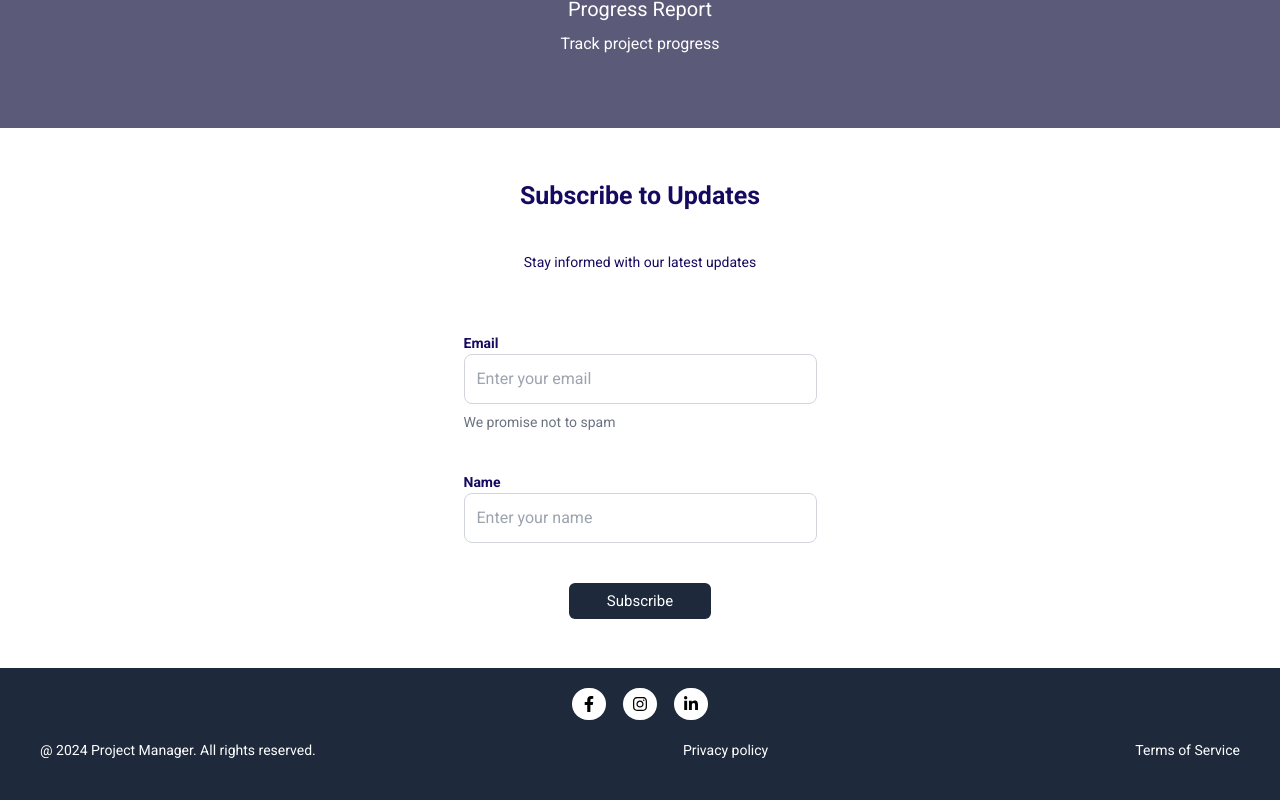
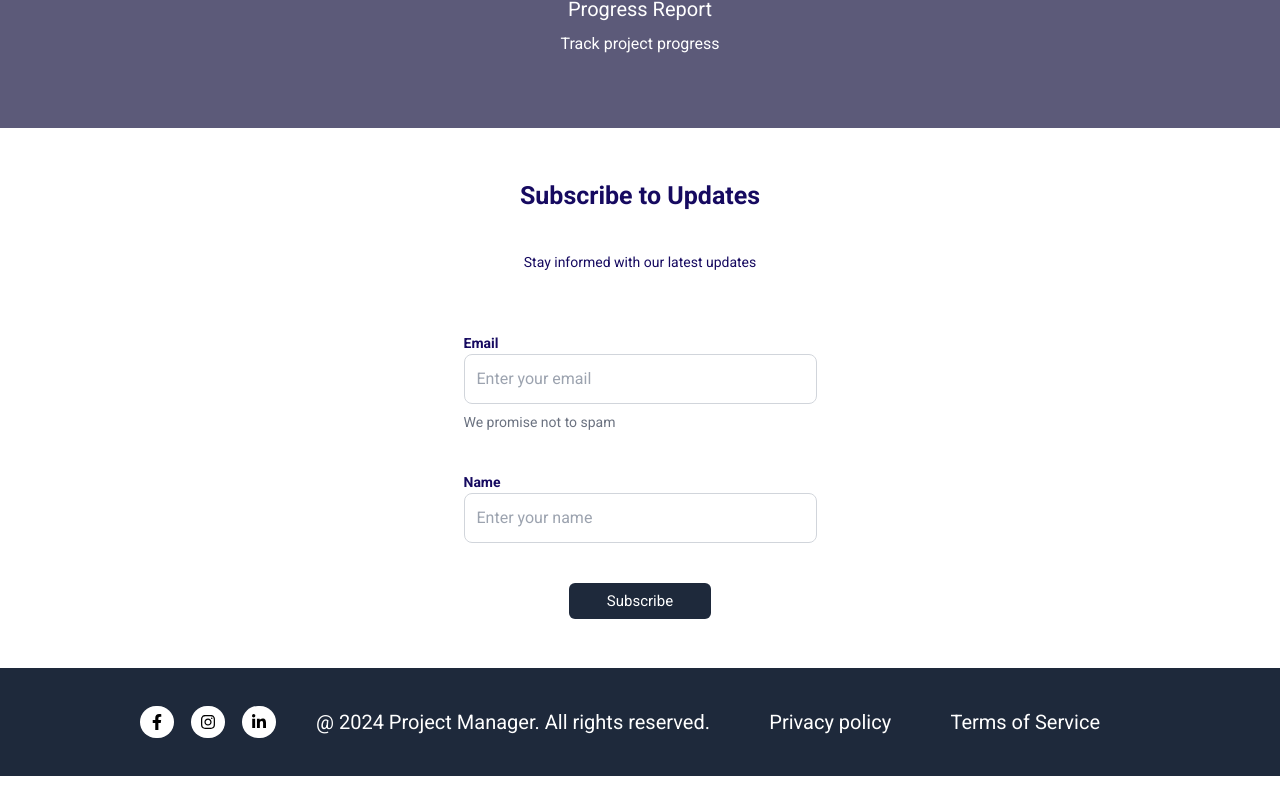
Before and after one commit to Enne-Amore/secondChallenge-compassPB, a React (Vite) app: page / in a window 1280 px wide. Shown: the part 2702-3502 px from the top of the page. After the commit the page ends 3478 px from the top, so only its background shows below. Built offline with nearby package versions, Linux system fonts and the light colour scheme; a web font is replaced by a local one.

Commit message:
feat: hover in footer finalized

```diff
--- a/src/components/footer/Footer.module.css
+++ b/src/components/footer/Footer.module.css
@@ -3,11 +3,11 @@
 }
 
 .container{
-    @apply max-w-[1440px] m-auto;
+    @apply max-w-[1440px] m-auto xl:flex xl:w-[1000px];
 }
 
 .ul{
-    @apply text-center text-sm sm:flex justify-between sm:px-10
+    @apply text-center text-sm sm:text-lg xl:text-xl sm:flex justify-between sm:px-10 flex-1
 }
 
 .li{
--- a/src/components/footer/Footer.tsx
+++ b/src/components/footer/Footer.tsx
@@ -1,4 +1,3 @@
-import React from 'react'
 import styles from "./Footer.module.css"
 import IconsSocials from './IconsSocials'
 
--- a/src/components/footer/IconsSocials.module.css
+++ b/src/components/footer/IconsSocials.module.css
@@ -1,11 +1,25 @@
 .icon{
     @apply w-[34px] h-[32px] bg-white rounded-full flex items-center;
 }
+
 
 .iconSVG{
     @apply w-full
 }
 
 .wraperIcons{
-    @apply flex items-center justify-between w-[136px] m-auto
+    @apply flex items-center justify-between w-[136px] m-auto;
 }
+
+.icon:hover > .iconFacebook{
+    @apply text-[#0866FF] transition duration-[0.4s]
+}
+
+
+.icon:hover > .iconLinkedin{
+    @apply text-[#0A66C2] transition duration-[0.4s]
+}
+
+.icon:hover > .iconInstagram{
+    @apply text-[#FD596A] transition duration-[0.4s]
+}
--- a/src/components/footer/IconsSocials.tsx
+++ b/src/components/footer/IconsSocials.tsx
@@ -6,13 +6,13 @@ const IconsSocials = () => {
   return (
     <div className={styles.wraperIcons}>
       <a href="https://facebook.com" target="_blank" className={styles.icon}>
-          <FaFacebookF className={styles.iconSVG}/>
+          <FaFacebookF className={`${styles.iconSVG} ${styles.iconFacebook}`}/>
       </a>
       <a href="https://instagram.com" target="_blank" className={styles.icon}>
-          <FaInstagram className={styles.iconSVG}/>
+          <FaInstagram className={`${styles.iconSVG} ${styles.iconInstagram}`}/>
       </a>
       <a href="https://linkedin.com" target="_blank" className={styles.icon}>
-          <FaLinkedinIn className={styles.iconSVG}/>
+          <FaLinkedinIn className={`${styles.iconSVG} ${styles.iconLinkedin}`}/>
       </a>
     </div>
   )
```
